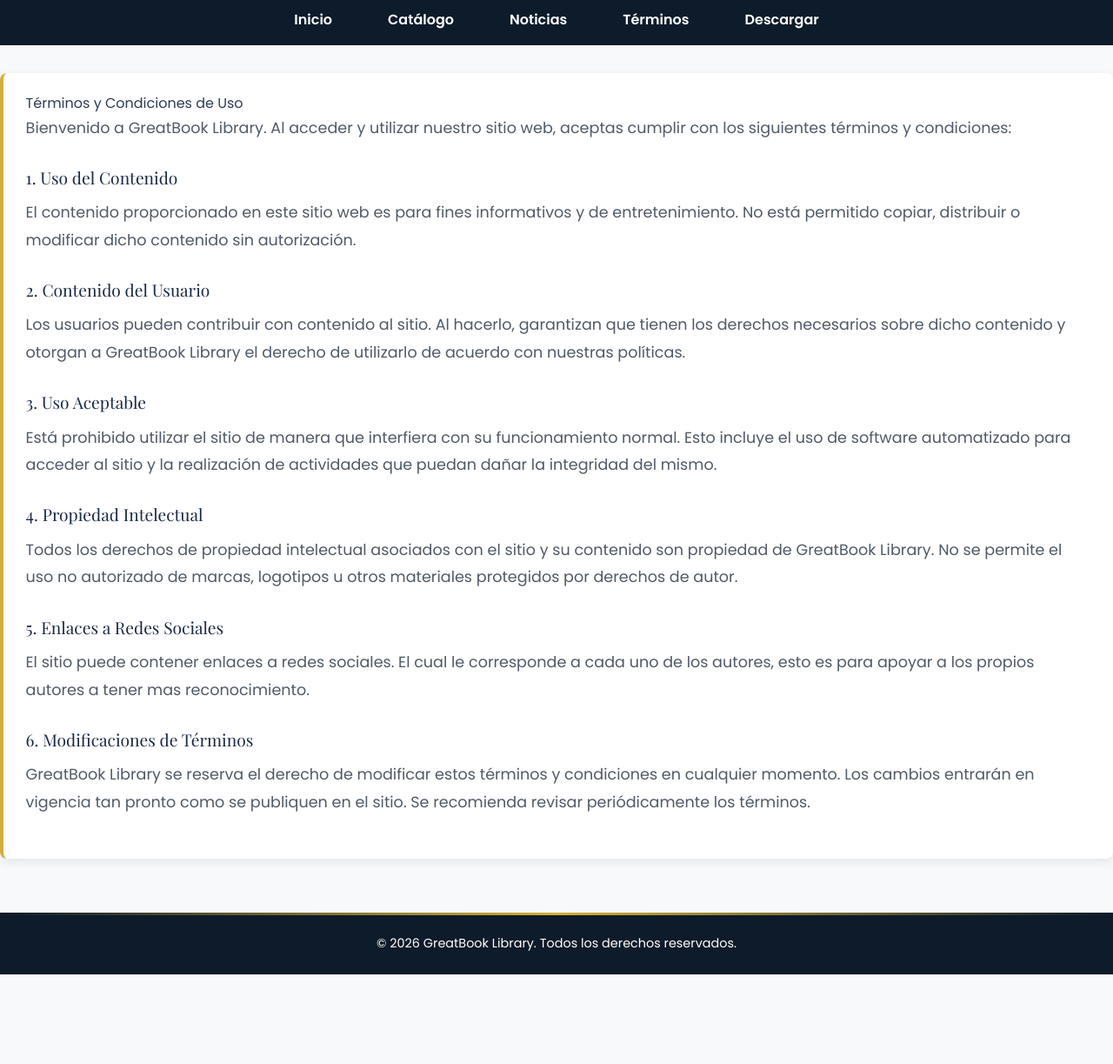
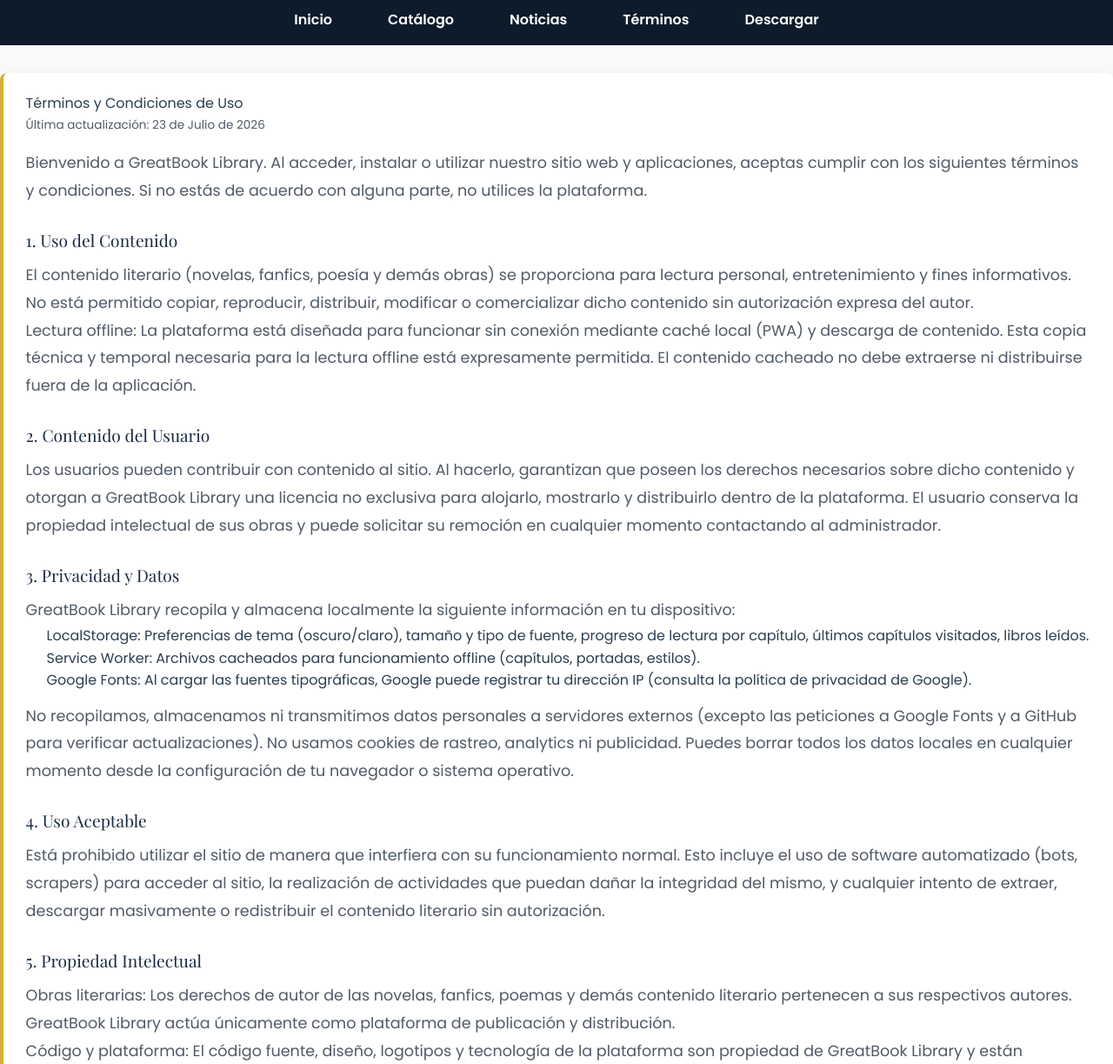
Before and after one commit to Wastermanlord/GreatBook-Library, an Electron app: page app/terminos.html in a window 1280 px wide. Shown: the part 118-1341 px from the top of the page at 87% size. Before the commit the page ends 1238 px from the top, so only its background shows below. Drawn offline with nearby package versions, Linux system fonts and the light colour scheme.

Commit message:
actualizar terminos y condiciones: offline, privacidad, responsabilidad, propiedad intelectual

```diff
--- a/app/terminos.html
+++ b/app/terminos.html
@@ -56,26 +56,49 @@
          <article class="news-item">
              <section class="terms">
         <h2>Términos y Condiciones de Uso</h2>
+        <p style="font-size:0.85rem;color:var(--text-secondary);margin-bottom:1rem;"><em>Última actualización: 23 de Julio de 2026</em></p>
 
-        <p>Bienvenido a GreatBook Library. Al acceder y utilizar nuestro sitio web, aceptas cumplir con los siguientes términos y condiciones:</p><br>
+        <p>Bienvenido a GreatBook Library. Al acceder, instalar o utilizar nuestro sitio web y aplicaciones, aceptas cumplir con los siguientes términos y condiciones. Si no estás de acuerdo con alguna parte, no utilices la plataforma.</p><br>
 
         <h3>1. Uso del Contenido</h3>
-        <p>El contenido proporcionado en este sitio web es para fines informativos y de entretenimiento. No está permitido copiar, distribuir o modificar dicho contenido sin autorización.</p><br>
+        <p>El contenido literario (novelas, fanfics, poesía y demás obras) se proporciona para lectura personal, entretenimiento y fines informativos. No está permitido copiar, reproducir, distribuir, modificar o comercializar dicho contenido sin autorización expresa del autor.</p>
+        <p><strong>Lectura offline:</strong> La plataforma está diseñada para funcionar sin conexión mediante caché local (PWA) y descarga de contenido. Esta copia técnica y temporal necesaria para la lectura offline está expresamente permitida. El contenido cacheado no debe extraerse ni distribuirse fuera de la aplicación.</p><br>
 
         <h3>2. Contenido del Usuario</h3>
-        <p>Los usuarios pueden contribuir con contenido al sitio. Al hacerlo, garantizan que tienen los derechos necesarios sobre dicho contenido y otorgan a GreatBook Library el derecho de utilizarlo de acuerdo con nuestras políticas.</p><br>
+        <p>Los usuarios pueden contribuir con contenido al sitio. Al hacerlo, garantizan que poseen los derechos necesarios sobre dicho contenido y otorgan a GreatBook Library una licencia no exclusiva para alojarlo, mostrarlo y distribuirlo dentro de la plataforma. El usuario conserva la propiedad intelectual de sus obras y puede solicitar su remoción en cualquier momento contactando al administrador.</p><br>
 
-        <h3>3. Uso Aceptable</h3>
-        <p>Está prohibido utilizar el sitio de manera que interfiera con su funcionamiento normal. Esto incluye el uso de software automatizado para acceder al sitio y la realización de actividades que puedan dañar la integridad del mismo.</p><br>
+        <h3>3. Privacidad y Datos</h3>
+        <p>GreatBook Library recopila y almacena localmente la siguiente información en tu dispositivo:</p>
+        <ul style="margin-left:1.5rem;margin-bottom:0.8rem;">
+            <li><strong>LocalStorage:</strong> Preferencias de tema (oscuro/claro), tamaño y tipo de fuente, progreso de lectura por capítulo, últimos capítulos visitados, libros leídos.</li>
+            <li><strong>Service Worker:</strong> Archivos cacheados para funcionamiento offline (capítulos, portadas, estilos).</li>
+            <li><strong>Google Fonts:</strong> Al cargar las fuentes tipográficas, Google puede registrar tu dirección IP (consulta la política de privacidad de Google).</li>
+        </ul>
+        <p>No recopilamos, almacenamos ni transmitimos datos personales a servidores externos (excepto las peticiones a Google Fonts y a GitHub para verificar actualizaciones). No usamos cookies de rastreo, analytics ni publicidad. Puedes borrar todos los datos locales en cualquier momento desde la configuración de tu navegador o sistema operativo.</p><br>
 
-        <h3>4. Propiedad Intelectual</h3>
-        <p>Todos los derechos de propiedad intelectual asociados con el sitio y su contenido son propiedad de GreatBook Library. No se permite el uso no autorizado de marcas, logotipos u otros materiales protegidos por derechos de autor.</p><br>
+        <h3>4. Uso Aceptable</h3>
+        <p>Está prohibido utilizar el sitio de manera que interfiera con su funcionamiento normal. Esto incluye el uso de software automatizado (bots, scrapers) para acceder al sitio, la realización de actividades que puedan dañar la integridad del mismo, y cualquier intento de extraer, descargar masivamente o redistribuir el contenido literario sin autorización.</p><br>
 
-        <h3>5. Enlaces a Redes Sociales</h3>
-        <p>El sitio puede contener enlaces a redes sociales. El cual le corresponde a cada uno de los autores, esto es para apoyar a los propios autores a tener mas reconocimiento.</p><br>
+        <h3>5. Propiedad Intelectual</h3>
+        <p><strong>Obras literarias:</strong> Los derechos de autor de las novelas, fanfics, poemas y demás contenido literario pertenecen a sus respectivos autores. GreatBook Library actúa únicamente como plataforma de publicación y distribución.</p>
+        <p><strong>Código y plataforma:</strong> El código fuente, diseño, logotipos y tecnología de la plataforma son propiedad de GreatBook Library y están publicados bajo licencia MIT (código abierto).</p>
+        <p>No se permite el uso no autorizado de marcas, logotipos u otros materiales protegidos.</p><br>
 
-        <h3>6. Modificaciones de Términos</h3>
-        <p>GreatBook Library se reserva el derecho de modificar estos términos y condiciones en cualquier momento. Los cambios entrarán en vigencia tan pronto como se publiquen en el sitio. Se recomienda revisar periódicamente los términos.</p><br>
+        <h3>6. Enlaces a Redes Sociales</h3>
+        <p>El sitio puede contener enlaces a redes sociales y perfiles de los autores. Estos enlaces se proporcionan para apoyar el reconocimiento de los autores y dar visibilidad a su trabajo. GreatBook Library no se responsabiliza por el contenido de sitios externos.</p><br>
+
+        <h3>7. Descargo de Responsabilidad</h3>
+        <p>El servicio se proporciona "tal cual", sin garantías de disponibilidad continua, ausencia de errores o corrección del contenido. GreatBook Library no se responsabiliza por:</p>
+        <ul style="margin-left:1.5rem;margin-bottom:0.8rem;">
+            <li>Pérdida de progreso de lectura o datos locales almacenados en el dispositivo.</li>
+            <li>Daños o perjuicios derivados del uso de la plataforma.</li>
+            <li>Errores, omisiones o desactualizaciones en el contenido literario.</li>
+            <li>Problemas de funcionamiento causados por actualizaciones del navegador, sistema operativo o cambios en la infraestructura de terceros (GitHub, Netlify, Google Fonts).</li>
+        </ul>
+        <p>El uso de la plataforma es bajo tu propio riesgo.</p><br>
+
+        <h3>8. Modificaciones de Términos</h3>
+        <p>GreatBook Library se reserva el derecho de modificar estos términos y condiciones. Los cambios se publicarán en esta página con al menos <strong>15 días de anticipación</strong> antes de entrar en vigencia, junto con un aviso en la sección de Noticias. El uso continuado de la plataforma después de ese período constituye la aceptación de los nuevos términos. Se recomienda revisar periódicamente esta página.</p><br>
               </section>
          </article>
         </section>
```
